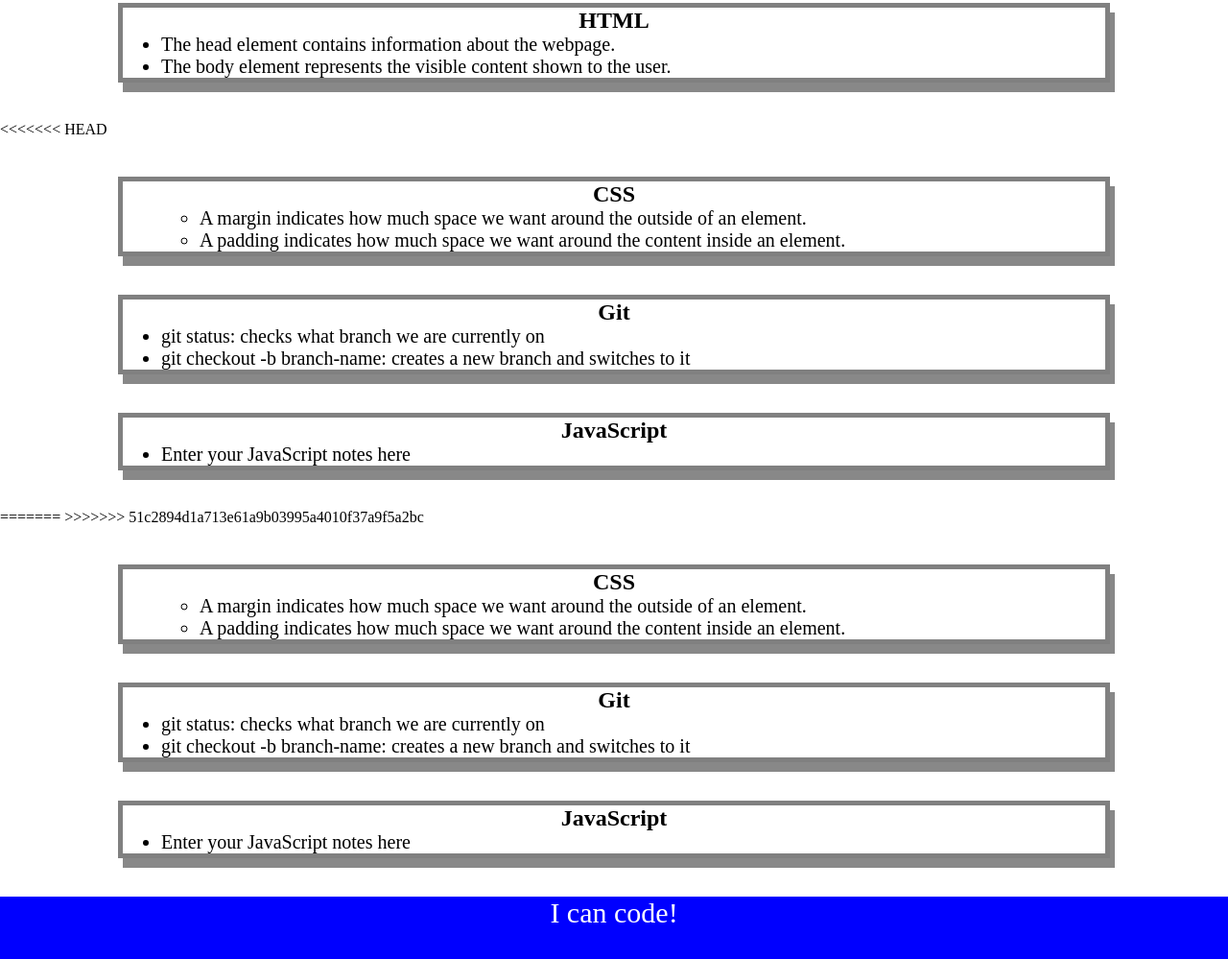
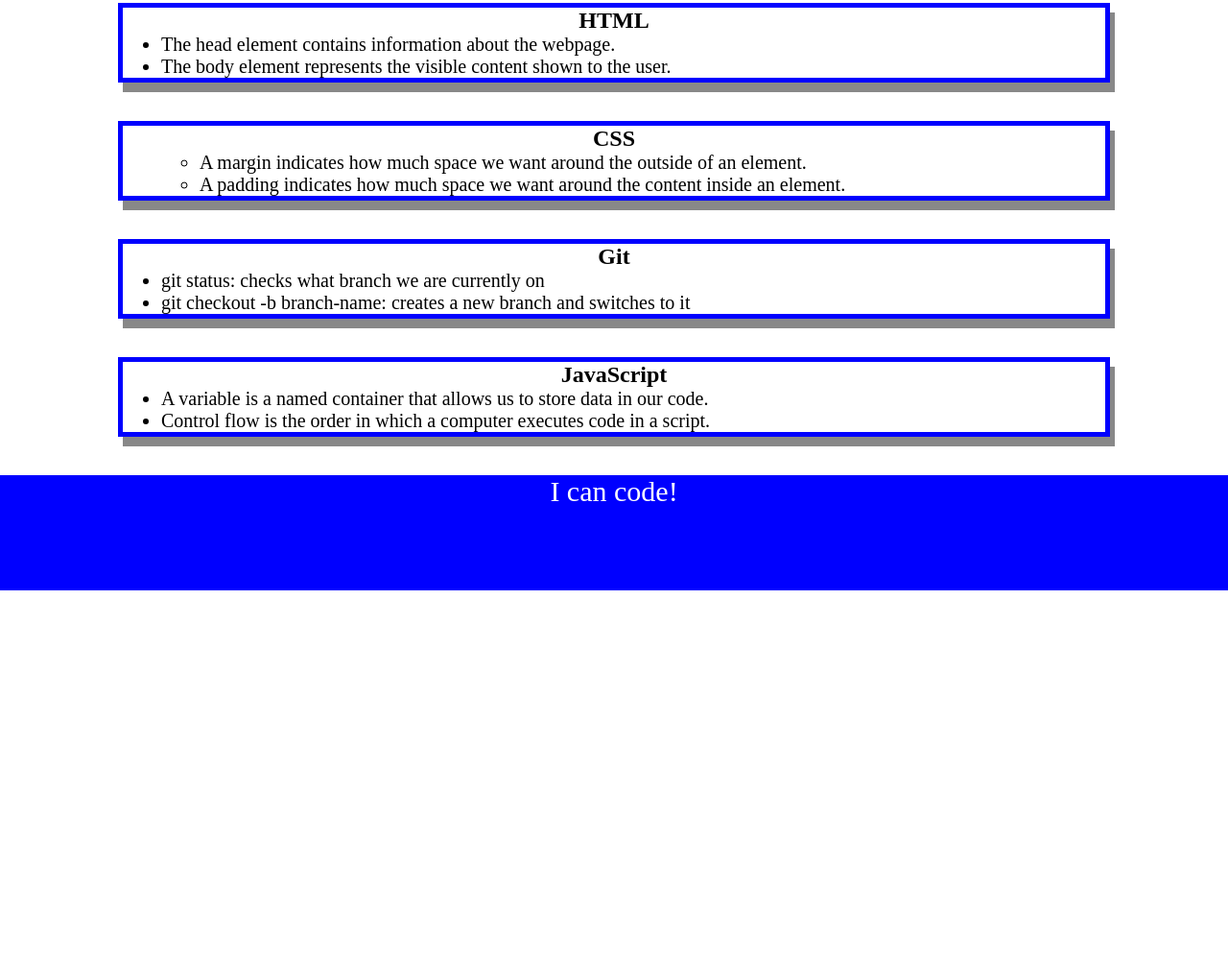
Before and after one commit to cmurphgarv/prework-study-guide, a plain HTML site: page prework-study-guide/index.html in a window 1280 px wide. Shown: the part 157-1156 px from the top of the page at 96% size. After the commit the page ends 800 px from the top, so only its background shows below. Drawn offline with Linux system fonts and the light colour scheme.

Commit message:
added functionality to page

```diff
--- a/prework-study-guide/assets/script.js
+++ b/prework-study-guide/assets/script.js
@@ -1,19 +1,28 @@
 var topics = ['HTML', 'CSS', 'Git', 'JavaScript'];
-for(var x = 0; x < topics.length; x++) {
+var randomTopic = topics[Math.floor(Math.random() * topics.length)];
+
+function listTopics() {
+  for (var x = 0; x < topics.length; x++) {
     console.log(topics[x]);
+  }
 }
 
-/*var topic = "HTML";
+function selectTopic() {
 
-if (topic === 'HTML') {
+if (randomTopic === 'HTML') {
   console.log("Let's study HTML!");
-} else if (topic === 'CSS') {
+} else if (randomTopic === 'CSS') {
   console.log("Let's study CSS!");
-} else if (topic === 'Git') {
+} else if (randomTopic === 'Git') {
   console.log("Let's study Git!");
-} else if (topic === 'JavaScript') {
+} else if (randomTopic === 'JavaScript') {
   console.log("Let's study JavaScript!");
 } else {
   console.log('Please try again!');
 }
-*/
+}
+
+console.log('Here are the topics we learned through Prework:');
+listTopics()
+console.log('Which topic should we study first?');
+selectTopic()
--- a/prework-study-guide/assets/style.css
+++ b/prework-study-guide/assets/style.css
@@ -31,6 +31,6 @@ p {
   .card {
     width: 80%;
     margin: 40px auto;
-    border: 5px solid gray;
+    border: 5px solid blue;
     box-shadow: 5px 10px #888888;
   }
--- a/prework-study-guide/index.html
+++ b/prework-study-guide/index.html
@@ -21,7 +21,6 @@
           <li>The body element represents the visible content shown to the user.</li>
         </ul>
       </section>
-<<<<<<< HEAD
 
       <section class="card" id="css-section">
         <h2>CSS</h2>
@@ -44,37 +43,11 @@
       <section class="card" id="javascript-section">
         <h2>JavaScript</h2>
         <ul>
-          <li>Enter your JavaScript notes here</li>
-        </ul>
-      </section>
-    </main>
-=======
->>>>>>> 51c2894d1a713e61a9b03995a4010f37a9f5a2bc
-
-      <section class="card" id="css-section">
-        <h2>CSS</h2>
-        <ul>
-          <ul>
-            <li>A margin indicates how much space we want around the outside of an element.</li>
-            <li>A padding indicates how much space we want around the content inside an element.</li>
-          </ul>
+          <li>A variable is a named container that allows us to store data in our code.</li>
+          <li>Control flow is the order in which a computer executes code in a script.</li>
         </ul>
       </section>
 
-      <section class="card" id="git-section">
-        <h2>Git</h2>
-        <ul>
-          <li>git status: checks what branch we are currently on</li>
-          <li>git checkout -b branch-name: creates a new branch and switches to it</li>
-        </ul>
-      </section>
-
-      <section class="card" id="javascript-section">
-        <h2>JavaScript</h2>
-        <ul>
-          <li>Enter your JavaScript notes here</li>
-        </ul>
-      </section>
     </main>
     <footer>
       <p>I can code!</p>
```
